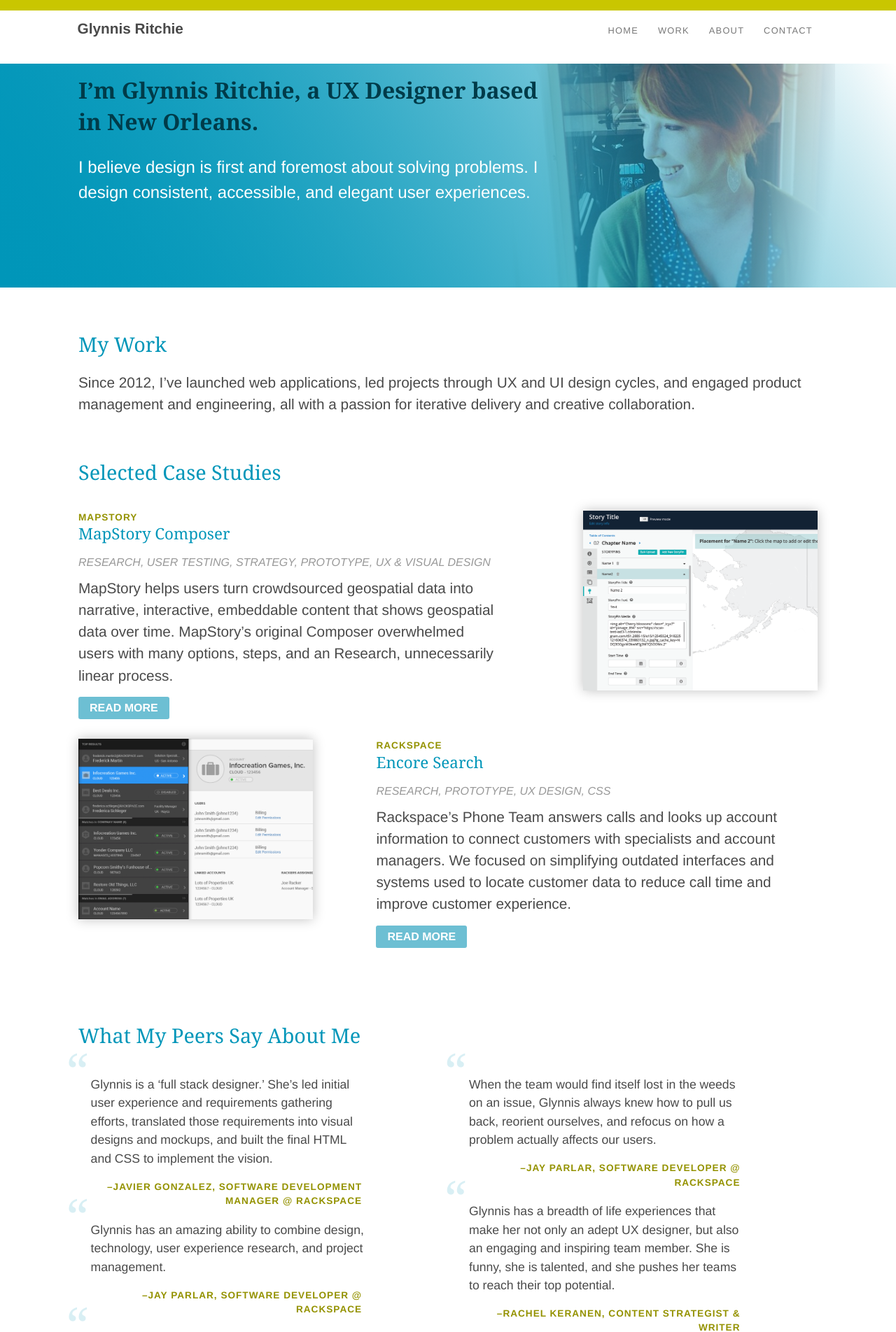
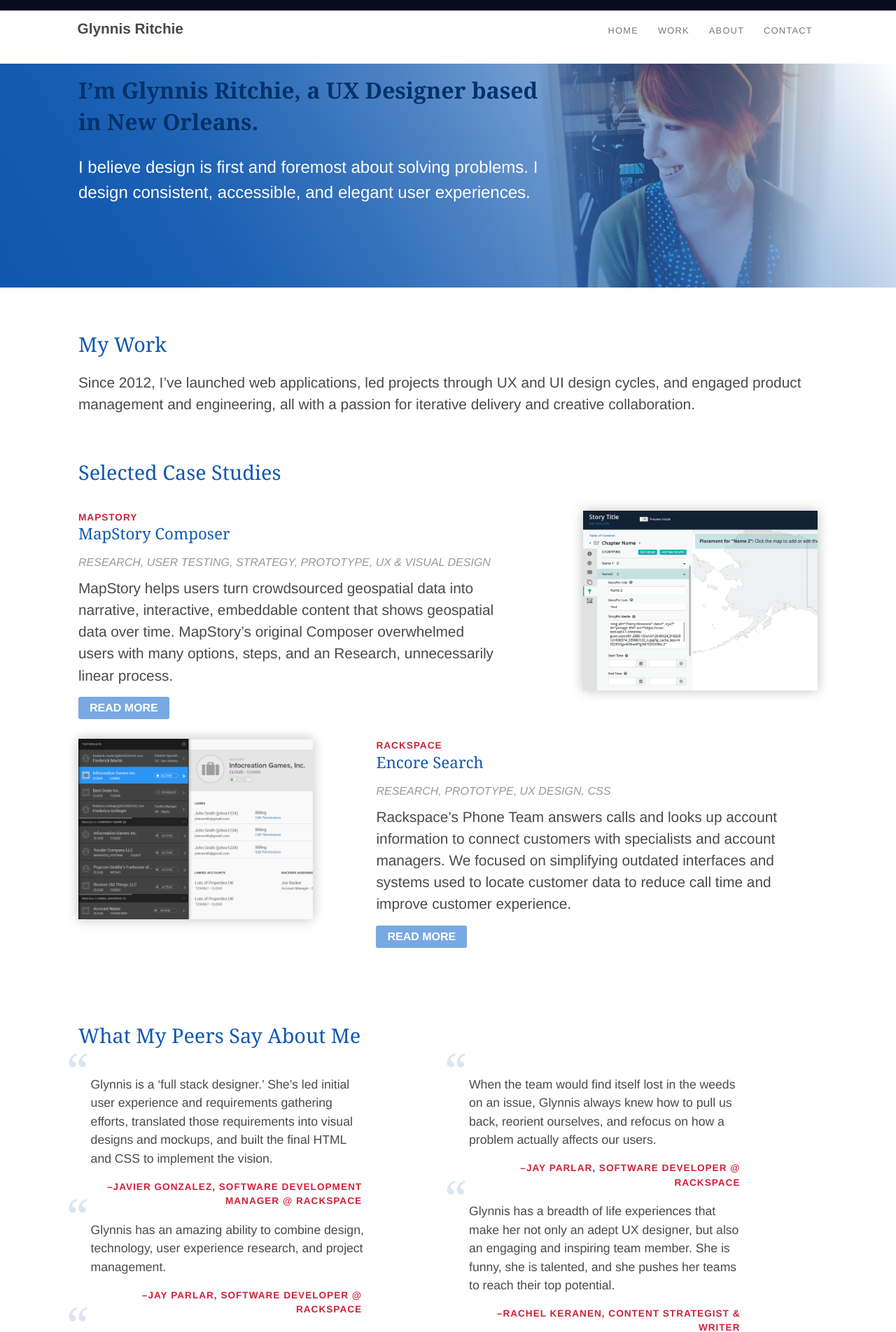
Before and after one commit to glynnis/glynn.is, a Jekyll site: the page built from index.html, in a window 1280 px wide. Shown: the top 1904 px of the page at 70% size. Built offline with Jekyll 4.4.1, drawn with Linux system fonts in a browser that asks for light colours; nearby versions of some CDN libraries.

Commit message:
Update colors

```diff
--- a/_includes/javascript.html
+++ b/_includes/javascript.html
@@ -9,8 +9,3 @@
 <script src="js/refills/scroll-on-page.js"></script>
 <script src="js/refills/search-tools.js"></script>
 <script src="js/refills/vertical-tabs.js"></script>
-
-<!--
-
-
--->
--- a/_sass/base/_typography.scss
+++ b/_sass/base/_typography.scss
@@ -73,7 +73,7 @@ picture {
   font-weight: 600;
   font-size: 0.85em;
   text-transform: uppercase;
-  color: $green-700;
+  color: $pink;
   letter-spacing: 1px;
 
   &.large {
--- a/_sass/base/_variables.scss
+++ b/_sass/base/_variables.scss
@@ -5,12 +5,12 @@ $quote-font-family: "essonnes-headline", Georgia, serif;
 $heading-font-family: $base-font-family;
 
 // Colors
-$green-500: #c9c600;
-$green-700: #949200;
-$blue-100: #6dbfd3;
-$blue-200: #71c8de;
-$blue-500: #0096b9;
-$blue-700: #003b49;
+$dark-purple: #0A091F; //formerly green-500
+$pink: #CE213A; //formerly green-700
+$blue-100: #78A9E3;
+$blue-200: #3A7BC9;
+$blue-500: #1058AF;
+$blue-700: #03326B;
 $gray-100: #eaeaea;
 $gray-200: #999999;
 $gray-500: #777777;
--- a/_sass/refills/patterns/_footer.scss
+++ b/_sass/refills/patterns/_footer.scss
@@ -3,8 +3,8 @@
   $action-color: #477DCA !default;
   $medium-screen: em(640) !default;
   $large-screen: em(860) !default;
-  $footer-background: $gray-700;
-  $footer-color: $gray-200;
+  $footer-background: $dark-purple;
+  $footer-color: $dark-purple;
   $footer-disclaimer-color: transparentize($footer-color, 0.6);
 
   background: $footer-background;
--- a/_sass/refills/patterns/_navigation.scss
+++ b/_sass/refills/patterns/_navigation.scss
@@ -14,7 +14,7 @@ header.navigation {
   $horizontal-bar-mode: $large-screen;
 
   background-color: $navigation-background;
-  border-top: 15px solid $green-500;
+  border-top: 15px solid $dark-purple;
   width: 100%;
   z-index: 999;
 
```
